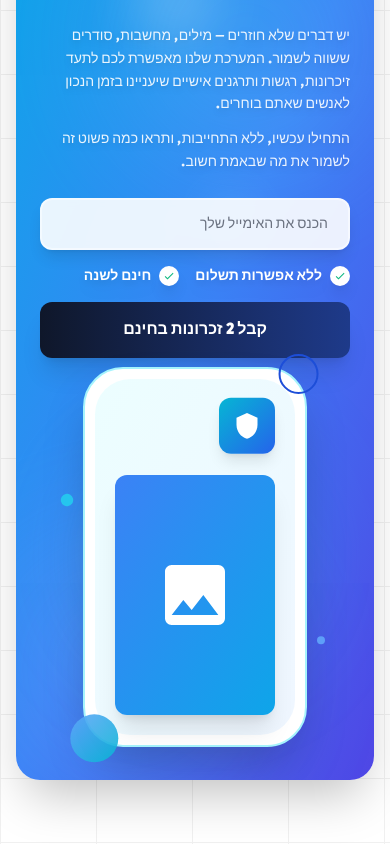
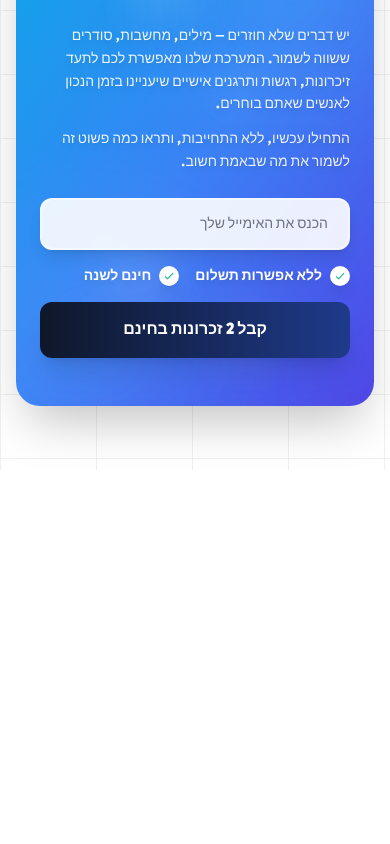
Before and after one commit to KorenShemer/life-after-life-lp, a React (Create React App) app in the folder life-after-life-lp/: page / in a window 390 px wide. Shown: the part 8054-8898 px from the top of the page. After the commit the page ends 8524 px from the top, so only its background shows below. Built offline with nearby package versions, Linux system fonts and the light colour scheme.

Commit message:
feat(JoinUs): "hide phone mockup on mobile and scale down decorative elements for cleaner mobile UX"

```diff
--- a/life-after-life-lp/src/components/JoinUs/JoinUs.tsx
+++ b/life-after-life-lp/src/components/JoinUs/JoinUs.tsx
@@ -22,7 +22,7 @@ const JoinUs = () => {
               opacity: [0.15, 0.25, 0.15],
             }}
             transition={{ duration: 8, repeat: Infinity }}
-            className="absolute top-0 right-0 w-64 h-64 md:w-96 md:h-96 bg-cyan-300 rounded-full blur-3xl"
+            className="absolute top-0 right-0 w-40 h-40 md:w-96 md:h-96 bg-cyan-300 rounded-full blur-3xl"
           />
           <motion.div
             animate={{
@@ -30,7 +30,7 @@ const JoinUs = () => {
               opacity: [0.1, 0.2, 0.1],
             }}
             transition={{ duration: 10, repeat: Infinity, delay: 1 }}
-            className="absolute bottom-0 left-0 w-56 h-56 md:w-80 md:h-80 bg-blue-300 rounded-full blur-3xl"
+            className="absolute bottom-0 left-0 w-36 h-36 md:w-80 md:h-80 bg-blue-300 rounded-full blur-3xl"
           />
 
           {/* Floating cloud-like shapes */}
@@ -41,7 +41,7 @@ const JoinUs = () => {
               scale: [1, 1.1, 1],
             }}
             transition={{ duration: 12, repeat: Infinity, ease: "easeInOut" }}
-            className="absolute top-16 left-1/4 w-20 h-20 md:w-28 md:h-28 bg-white/20 rounded-full blur-xl"
+            className="absolute top-16 left-1/4 w-12 h-12 md:w-28 md:h-28 bg-white/20 rounded-full blur-xl"
           />
           <motion.div
             animate={{
@@ -55,7 +55,7 @@ const JoinUs = () => {
               ease: "easeInOut",
               delay: 2,
             }}
-            className="absolute bottom-20 right-1/4 w-16 h-16 md:w-24 md:h-24 bg-white/15 rounded-full blur-xl"
+            className="absolute bottom-20 right-1/4 w-10 h-10 md:w-24 md:h-24 bg-white/15 rounded-full blur-xl"
           />
           <motion.div
             animate={{
@@ -69,7 +69,7 @@ const JoinUs = () => {
               ease: "easeInOut",
               delay: 1,
             }}
-            className="absolute top-1/3 right-1/3 w-12 h-12 md:w-16 md:h-16 bg-cyan-200/30 rounded-full blur-lg"
+            className="absolute top-1/3 right-1/3 w-8 h-8 md:w-16 md:h-16 bg-cyan-200/30 rounded-full blur-lg"
           />
           <motion.div
             animate={{
@@ -83,7 +83,7 @@ const JoinUs = () => {
               ease: "easeInOut",
               delay: 3,
             }}
-            className="absolute bottom-1/4 left-1/4 w-14 h-14 md:w-20 md:h-20 bg-white/25 rounded-full blur-xl"
+            className="absolute bottom-1/4 left-1/4 w-10 h-10 md:w-20 md:h-20 bg-white/25 rounded-full blur-xl"
           />
 
           <div className="relative z-10 py-12 md:py-16 px-6 md:px-12">
@@ -94,7 +94,7 @@ const JoinUs = () => {
                 whileInView={{ opacity: 1, x: 0 }}
                 viewport={{ once: true }}
                 transition={{ duration: 0.6 }}
-                className="relative h-[350px] md:h-[450px] order-2 md:order-1"
+                className="relative h-[450px] order-2 md:order-1 hidden md:block"
               >
                 <div className="absolute inset-0 flex items-center justify-center">
                   {/* Soft glow behind phone */}
@@ -104,7 +104,7 @@ const JoinUs = () => {
                       opacity: [0.15, 0.3, 0.15],
                     }}
                     transition={{ duration: 4, repeat: Infinity }}
-                    className="absolute w-48 h-48 md:w-64 md:h-64 bg-cyan-400 rounded-full blur-3xl"
+                    className="absolute w-32 h-32 md:w-64 md:h-64 bg-cyan-400 rounded-full blur-3xl"
                   />
 
                   {/* Phone mockup */}
@@ -113,21 +113,22 @@ const JoinUs = () => {
                     whileInView={{ y: 0, opacity: 1 }}
                     viewport={{ once: true }}
                     transition={{ duration: 0.6, delay: 0.2 }}
-                    className="relative z-10 w-56 h-[380px] md:w-60 md:h-[400px] bg-white rounded-[2.5rem] shadow-2xl p-2.5 border-2 border-cyan-200"
+                    className="relative z-10 w-44 h-[300px] md:w-60 md:h-[400px] bg-white rounded-[2.5rem] shadow-2xl p-2.5 border-2 border-cyan-200"
                   >
                     {/* Phone screen */}
-                    <div className="w-full h-full bg-gradient-to-br from-cyan-50 to-blue-50 rounded-[2.2rem] p-5 flex flex-col gap-5">
+                    <div className="w-full h-full bg-gradient-to-br from-cyan-50 to-blue-50 rounded-[2.2rem] p-3 md:p-5 flex flex-col gap-3 md:gap-5">
                       {/* Lock icon */}
                       <motion.div
                         animate={{ y: [0, -3, 0] }}
                         transition={{ duration: 2.5, repeat: Infinity }}
-                        className="w-14 h-14 bg-gradient-to-br from-cyan-500 to-blue-600 rounded-xl flex items-center justify-center shadow-lg"
+                        className="w-10 h-10 md:w-14 md:h-14 bg-gradient-to-br from-cyan-500 to-blue-600 rounded-xl flex items-center justify-center shadow-lg"
                       >
                         <svg
-                          width="28"
-                          height="28"
+                          width="20"
+                          height="20"
                           viewBox="0 0 24 24"
                           fill="white"
+                          className="md:w-7 md:h-7"
                         >
                           <path d="M12 1L3 5v6c0 5.55 3.84 10.74 9 12 5.16-1.26 9-6.45 9-12V5l-9-4z" />
                         </svg>
@@ -136,10 +137,11 @@ const JoinUs = () => {
                       {/* Memory/Photo Album icon */}
                       <div className="flex-1 bg-gradient-to-br from-blue-500 to-sky-500 rounded-xl flex items-center justify-center shadow-xl">
                         <svg
-                          width="80"
-                          height="80"
+                          width="60"
+                          height="60"
                           viewBox="0 0 24 24"
                           fill="white"
+                          className="md:w-20 md:h-20"
                         >
                           <path d="M21 19V5c0-1.1-.9-2-2-2H5c-1.1 0-2 .9-2 2v14c0 1.1.9 2 2 2h14c1.1 0 2-.9 2-2zM8.5 13.5l2.5 3.01L14.5 12l4.5 6H5l3.5-4.5z" />
                         </svg>
@@ -153,7 +155,7 @@ const JoinUs = () => {
                         x: [0, 5, 0],
                       }}
                       transition={{ duration: 3, repeat: Infinity, delay: 0.5 }}
-                      className="absolute -top-3 -right-3 w-10 h-10 border-2 border-blue-700 rounded-full"
+                      className="absolute -top-2 -right-2 w-6 h-6 md:w-10 md:h-10 border-2 border-blue-700 rounded-full"
                     />
                     <motion.div
                       animate={{
@@ -161,7 +163,7 @@ const JoinUs = () => {
                         x: [0, -5, 0],
                       }}
                       transition={{ duration: 3.5, repeat: Infinity, delay: 1 }}
-                      className="absolute -bottom-3 -left-3 w-12 h-12 bg-gradient-to-br from-blue-400 to-cyan-500 rounded-full opacity-90"
+                      className="absolute -bottom-2 -left-2 w-7 h-7 md:w-12 md:h-12 bg-gradient-to-br from-blue-400 to-cyan-500 rounded-full opacity-90"
                     />
                     <motion.div
                       animate={{
@@ -169,7 +171,7 @@ const JoinUs = () => {
                         scale: [1, 1.2, 1],
                       }}
                       transition={{ duration: 8, repeat: Infinity }}
-                      className="absolute top-1/3 -left-6 w-3 h-3 bg-cyan-400 rounded-full opacity-80"
+                      className="absolute top-1/3 -left-4 w-1.5 h-1.5 md:w-3 md:h-3 bg-cyan-400 rounded-full opacity-80"
                     />
                     <motion.div
                       animate={{
@@ -177,7 +179,7 @@ const JoinUs = () => {
                         opacity: [0.5, 1, 0.5],
                       }}
                       transition={{ duration: 4, repeat: Infinity, delay: 1.5 }}
-                      className="absolute bottom-1/4 -right-5 w-2 h-2 bg-blue-400 rounded-full"
+                      className="absolute bottom-1/4 -right-3 w-1 h-1 md:w-2 md:h-2 bg-blue-400 rounded-full"
                     />
                   </motion.div>
                 </div>
```
